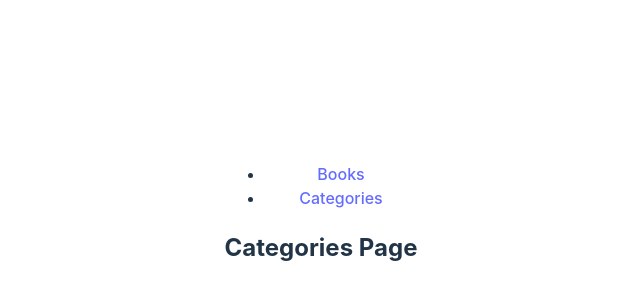
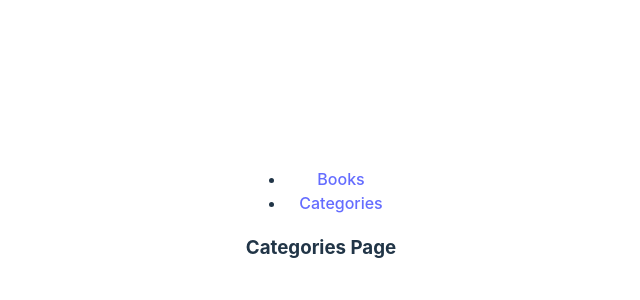
Before and after one commit to ctokoli/BookStore-With-React, a React (Create React App) app: page /categories in a window 1280 px wide. Shown: the part 184-484 px from the top of the page, without its empty margins (319-959 px from the left). Built offline with nearby package versions, Linux system fonts and the light colour scheme.

Commit message:
Update CategoriesPage.js

```diff
--- a/src/components/CategoriesPage.js
+++ b/src/components/CategoriesPage.js
@@ -1,6 +1,6 @@
 const CategoriesPage = () => (
   <div>
-    <h2>Categories Page</h2>
+    <h3>Categories Page</h3>
   </div>
 );
 
```
